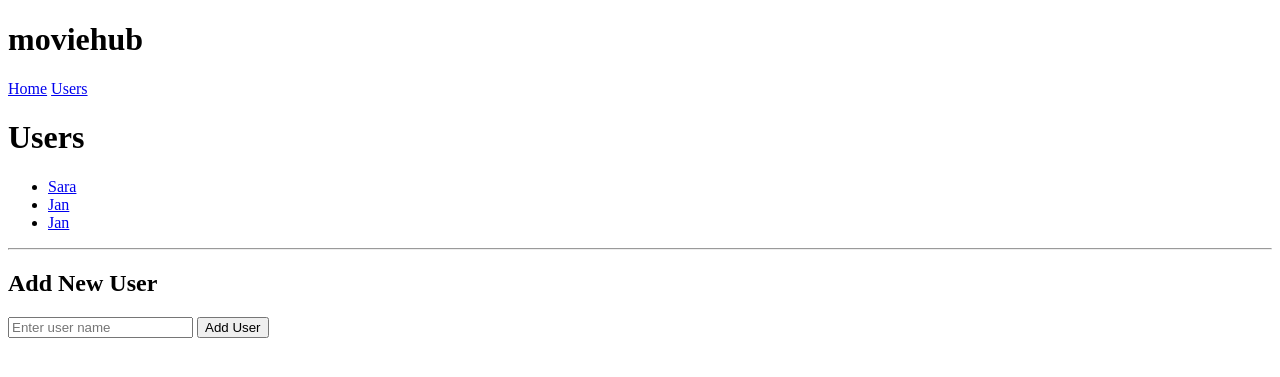
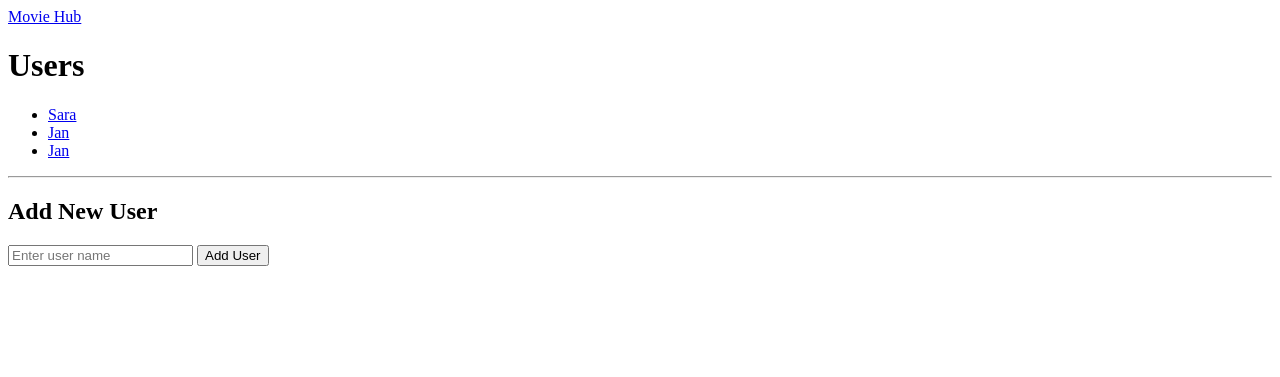
Before and after one commit to mk-ws-git/movie-hub-app, a Flask app: page / in a window 1280 px wide. Shown: the top 377 px of the page. Run offline with Flask 3, Linux system fonts and the light colour scheme.

Commit message:
Refactor base.html to implement structured page layout

```diff
--- a/templates/base.html
+++ b/templates/base.html
@@ -5,29 +5,38 @@
     <meta name="viewport" content="width=device-width, initial-scale=1.0">
     <title>{% block title %}moviehub{% endblock %}</title>
 
+    <!-- Main Stylesheet -->
     <link rel="stylesheet" href="{{ url_for('static', filename='style.css') }}">
 </head>
 
 <body>
 
-    <header class="header">
-        <h1>moviehub</h1>
-        <nav class="nav">
-            <a href="{{ url_for('index') }}">Home</a>
-            <a href="{{ url_for('list_users') }}">Users</a>
-        </nav>
+    <!-- Top Navigation Bar -->
+    <header class="topbar">
+        <div class="topbar-inner">
+            <a href="{{ url_for('index') }}" class="logo">
+                Movie Hub
+            </a>
+        </div>
     </header>
 
+    <!-- Main Page Container -->
     <main class="container">
+
+        <!-- Flash Messages Container -->
         {% with messages = get_flashed_messages(with_categories=true) %}
             {% if messages %}
-                <ul class="flash-list">
+                <div class="flash-container">
                     {% for category, message in messages %}
-                        <li class="flash {{ category }}">{{ message }}</li>
+                        <div class="flash flash-{{ category }}">
+                            {{ message }}
+                        </div>
                     {% endfor %}
-                </ul>
+                </div>
             {% endif %}
         {% endwith %}
+
+        <!-- Page Content -->
         {% block content %}
         {% endblock %}
     </main>
```
